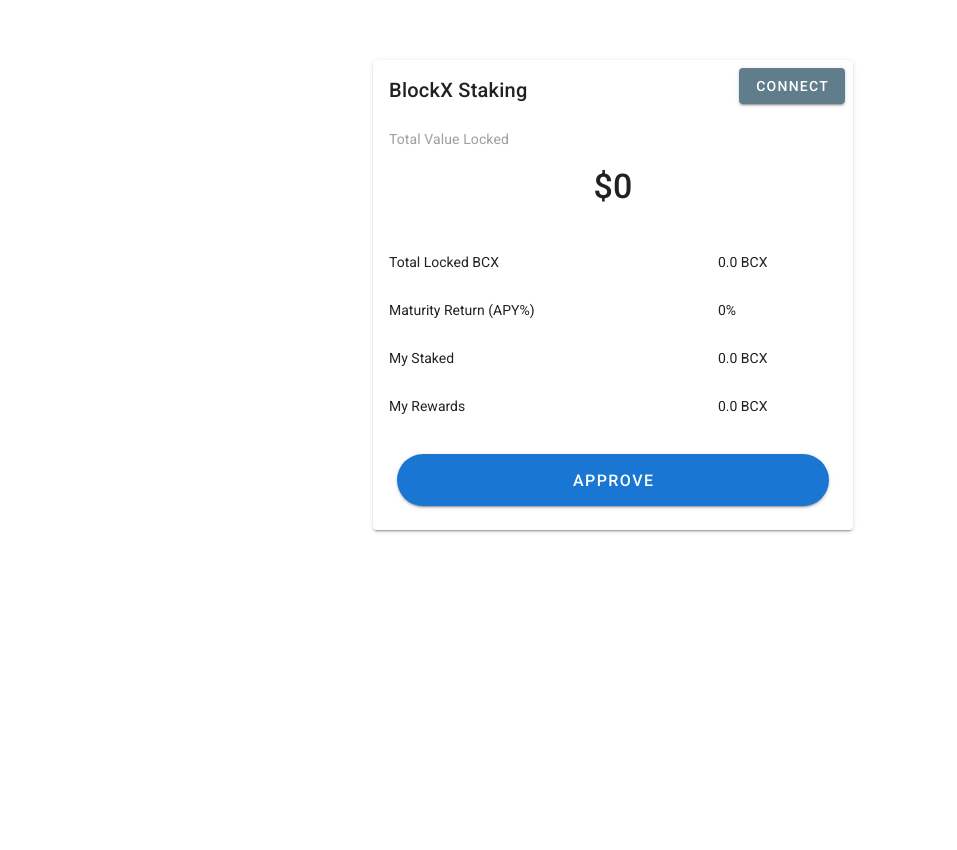
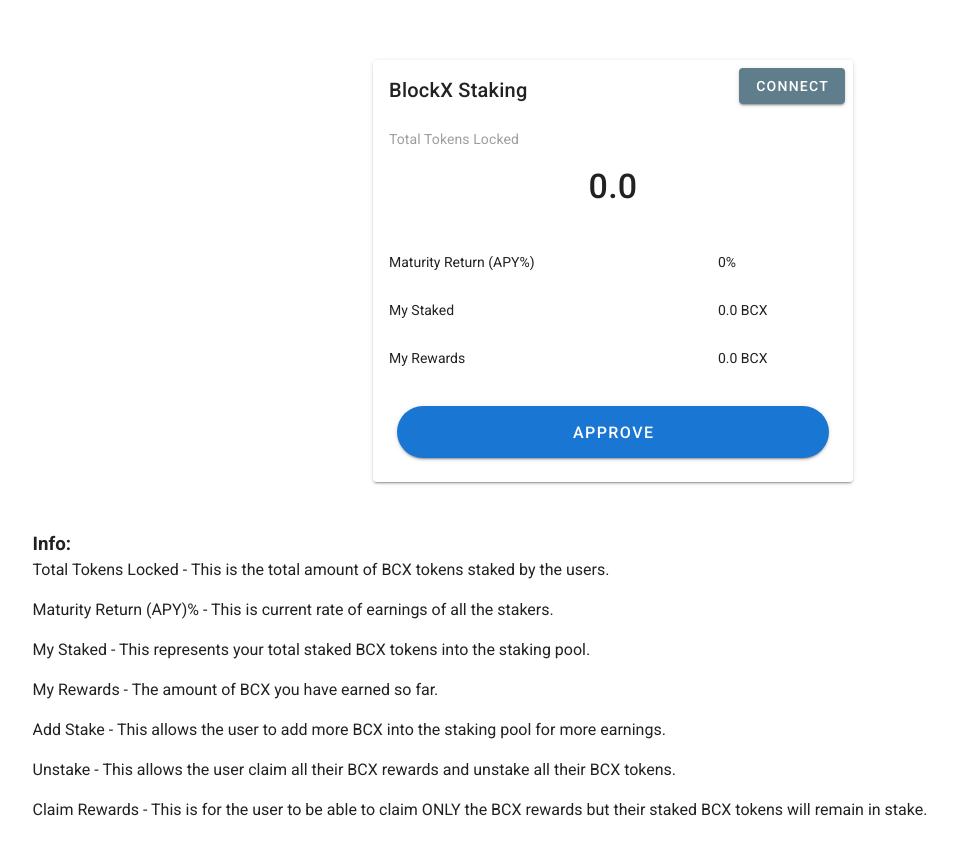
Before and after one commit to phantom0109/Staking-BlockXNet, a Vue app: page / in a window 1280 px wide. Shown: the whole page, without its empty margins (27-984 px from the left). Before the commit the page ends 800 px from the top, so only its background shows below. Built offline with nearby package versions, Linux system fonts and the light colour scheme.

Commit message:
UI update

```diff
--- a/src/components/StakingCard.vue
+++ b/src/components/StakingCard.vue
@@ -19,10 +19,10 @@
         </v-btn>
       </div>
       <v-card-subtitle class="grey--text pb-0"
-        >Total Value Locked</v-card-subtitle
+        >Total Tokens Locked</v-card-subtitle
       >
       <v-card-title class="justify-center text-h4 font-weight-medium mb-4"
-        >${{ totalLocked }}</v-card-title
+        >{{ totalStaked }}</v-card-title
       >
 
       <!-- <v-row class="mb-1">
@@ -36,10 +36,10 @@
       <v-simple-table>
         <template v-slot:default>
           <tbody class="staking-table">
-            <tr>
+            <!-- <tr>
               <td>Total Locked BCX</td>
               <td>{{ totalStaked }} BCX</td>
-            </tr>
+            </tr> -->
             <tr>
               <td>Maturity Return (APY%)</td>
               <td>{{ apr }}%</td>
@@ -48,10 +48,6 @@
               <td>My Staked</td>
               <td>{{ myStaked }} BCX</td>
             </tr>
-            <!-- <tr>
-              <td>Treasure Tickets</td>
-              <td>--</td>
-            </tr> -->
             <tr>
               <td>My Rewards</td>
               <td>{{ myRewards }} BCX</td>
@@ -63,29 +59,27 @@
       <div v-if="staked" class="withdraw-btn-container">
         <v-btn
           rounded
-          class="min-w-52"
           outlined
           color="teal"
           dark
           x-large
           @click=";(dialog = true), (dialogHeader = 'Stake')"
         >
-          +
+          Add Stake
         </v-btn>
         <v-btn
           rounded
-          class="min-w-52"
           outlined
           color="error"
           dark
           x-large
           @click="unStake"
         >
-          -
+          Unstake
         </v-btn>
-        <div class="stretch"></div>
+        <!-- <div class="stretch"></div> -->
         <v-btn rounded color="primary" @click="claim" dark x-large>
-          Claim
+          Claim Rewards
         </v-btn>
       </div>
       <div v-else class="stake-btn-container">
@@ -112,6 +106,16 @@
         </v-btn>
       </div>
     </v-card>
+    <div>
+      <h3>Info: </h3>
+      <p>Total Tokens Locked - This is the total amount of BCX tokens staked by the users.</p>
+      <p>Maturity Return (APY)% - This is current rate of earnings of all the stakers.</p>
+      <p>My Staked - This represents your total staked BCX tokens into the staking pool.</p>
+      <p>My Rewards - The amount of BCX you have earned so far.</p>
+      <p>Add Stake - This allows the user to add more BCX into the staking pool for more earnings.</p>
+      <p>Unstake - This allows the user claim all their BCX rewards and unstake all their BCX tokens.</p>
+      <p>Claim Rewards - This is for the user to be able to claim ONLY the BCX rewards but their staked BCX tokens will remain in stake.</p>
+    </div>
     <v-dialog v-model="dialog" persistent max-width="600px">
       <v-card>
         <v-card-title>
@@ -171,11 +175,13 @@ export default {
           window.web3.currentProvider
         )
         const signer = provider.getSigner()
+        console.log("Signer: ", signer)
         const erc20 = new this.$ethers.Contract(
           erc20_address,
           erc20_abi,
           signer
         )
+        console.log("ERC20 Address: ", erc20_address);
         const tx = await erc20.approve(
           address,
           this.$ethers.constants.MaxUint256
@@ -232,9 +238,11 @@ export default {
         )
         const signer = provider.getSigner()
         const stakingContract = new this.$ethers.Contract(address, abi, signer)
+        // console.log(stakingContract)
         const tx = await stakingContract.getReward()
-        await tx.wait()
-        await this.getData()
+        console.log(tx)
+        // await tx.wait()
+        // await this.getData()
       } catch (e) {
         console.log(e)
       }
```
